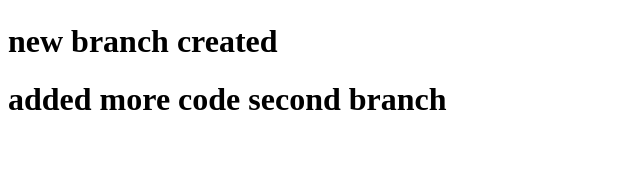
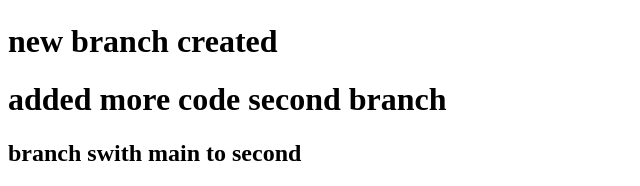
Before and after one commit to Alimul1234/my-first-website, a plain HTML site: page index.html in a window 1280 px wide. Shown: the part 639-825 px from the top of the page, without its empty margins (0-640 px from the left). Before the commit the page ends 800 px from the top, so only its background shows below. Drawn offline with Linux system fonts and the light colour scheme.

Commit message:
main to second

```diff
--- a/index.html
+++ b/index.html
@@ -13,7 +13,7 @@
     <img src="vutta.jpg" alt="vutta" width="500px" height="400px">
     <h1>new branch created</h1>
     <h1>added more code second branch</h1>
-
+    <h2>branch swith main to second</h2>
 
 </body>
 </html>
```
